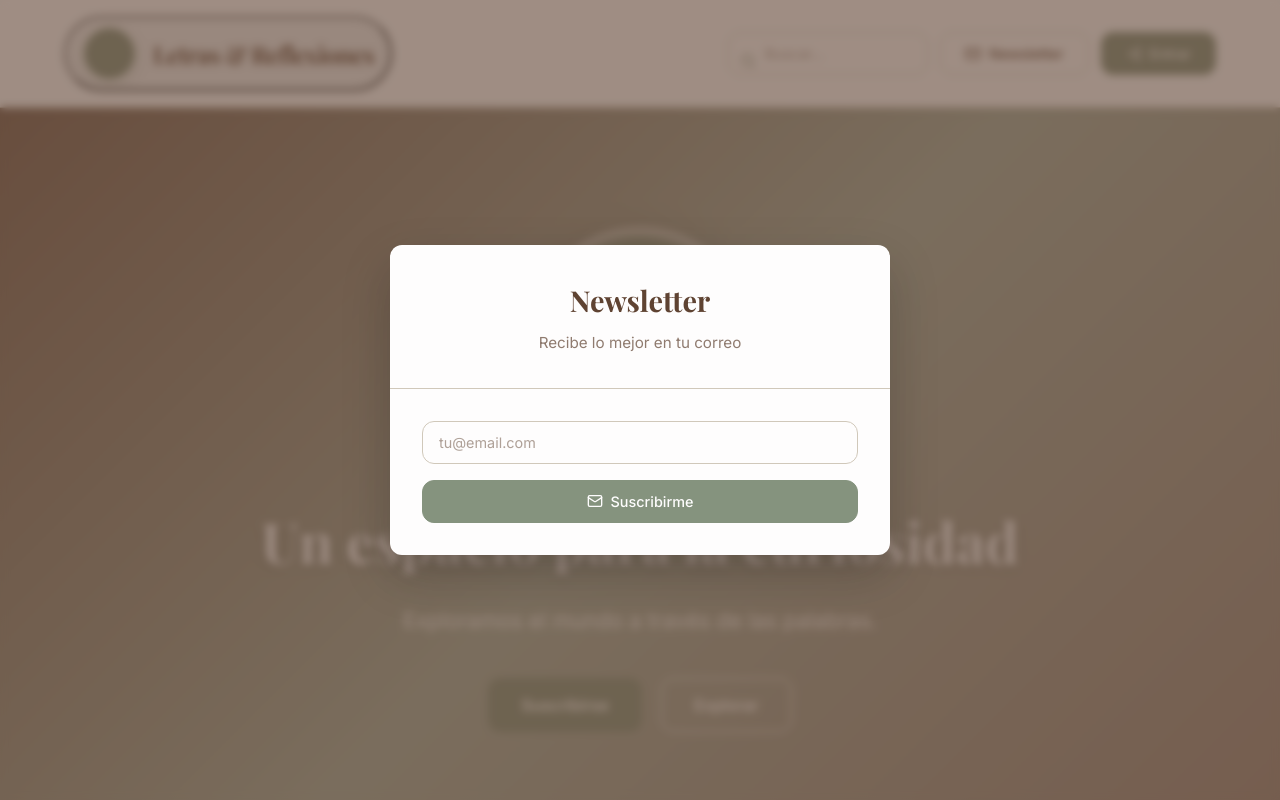
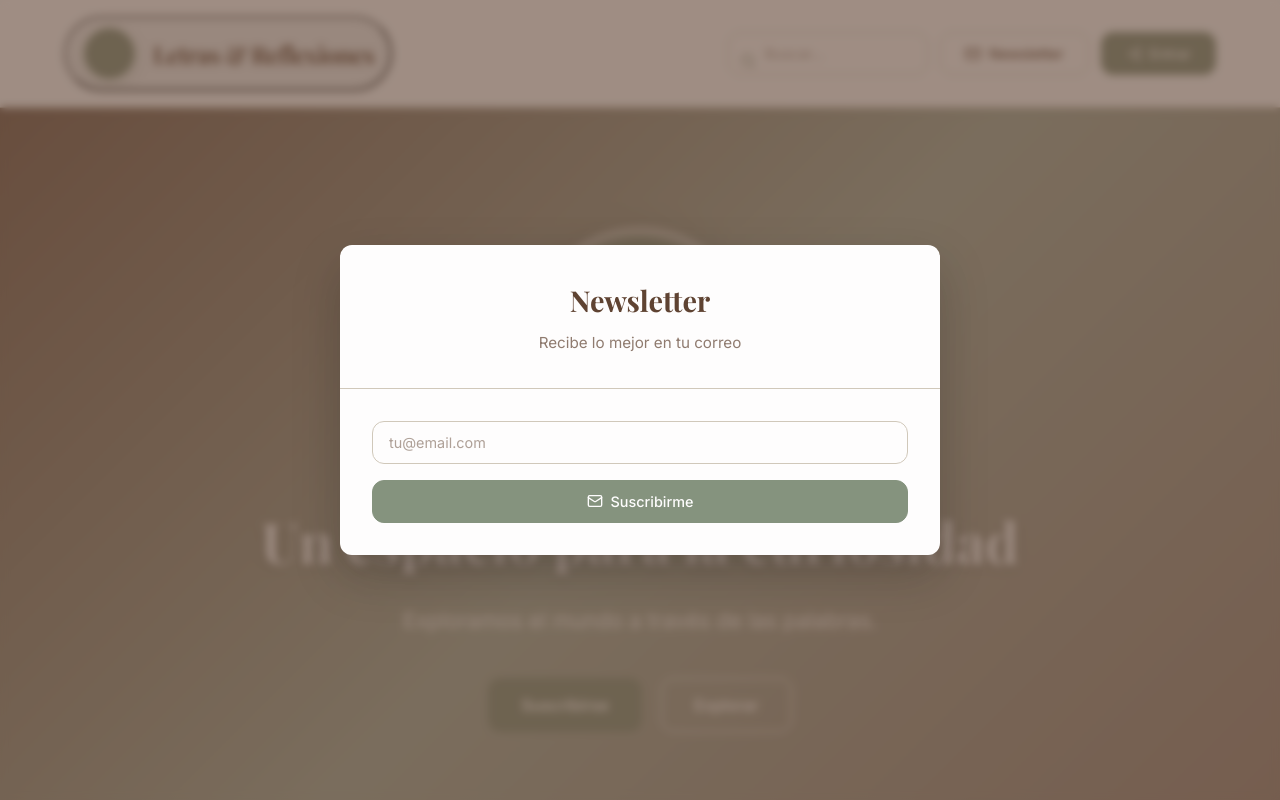
Before and after one commit to Nebulos123/unpocodeaire, a plain HTML site: page index.html in a window 1280 px wide. Both pictures are taken after a click on the button "Newsletter". Shown: the top 800 px of the page. Drawn offline with nearby package versions, Linux system fonts and the light colour scheme; no server answers.

Commit message:
Update index.html

```diff
--- a/index.html
+++ b/index.html
@@ -530,10 +530,16 @@
         }
         .modal-overlay.open { opacity: 1; visibility: visible; }
         .modal {
-            background-color: var(--color-cream); border-radius: var(--radius);
-            max-width: 500px; width: 100%; max-height: 90vh; overflow-y: auto;
-            transform: scale(0.9); transition: transform 0.3s cubic-bezier(0.34, 1.56, 0.64, 1);
+            background-color: var(--color-cream);
+            border-radius: var(--radius);
+            max-width: 600px; /* 👈 Lo subimos de 500px a 600px para que el texto no esté tan apretado */
+            width: 95%;       /* 👈 Asegura que en móviles se vea bien */
+            max-height: 90vh;
+            overflow-y: auto;
+            transform: scale(0.9);
+            transition: transform 0.3s cubic-bezier(0.34, 1.56, 0.64, 1);
             box-shadow: 0 20px 50px rgba(0,0,0,0.2);
+            position: relative; /* 👈 Añadimos esto por seguridad */
         }
         .modal-overlay.open .modal { transform: scale(1); }
         .modal-header { padding: 2rem; border-bottom: 1px solid var(--color-beige); text-align: center; }
```
